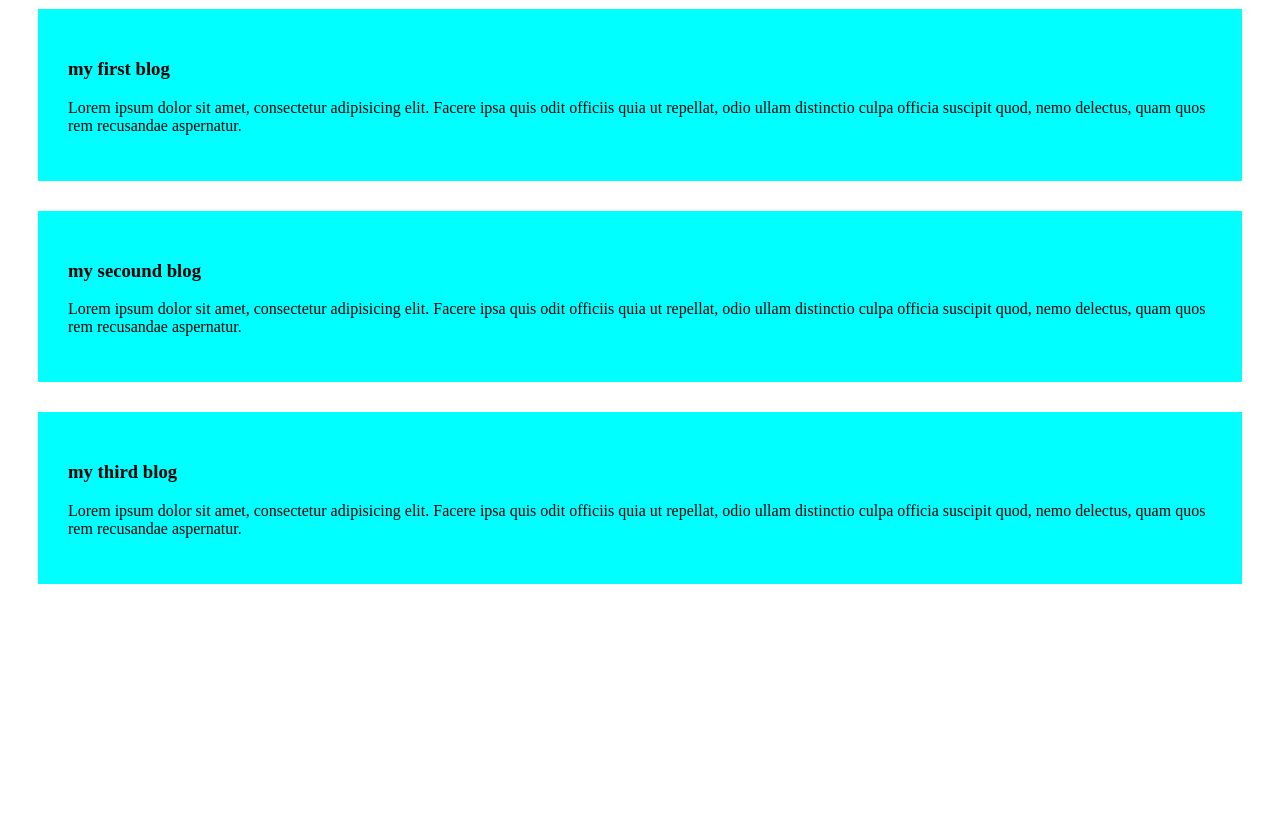
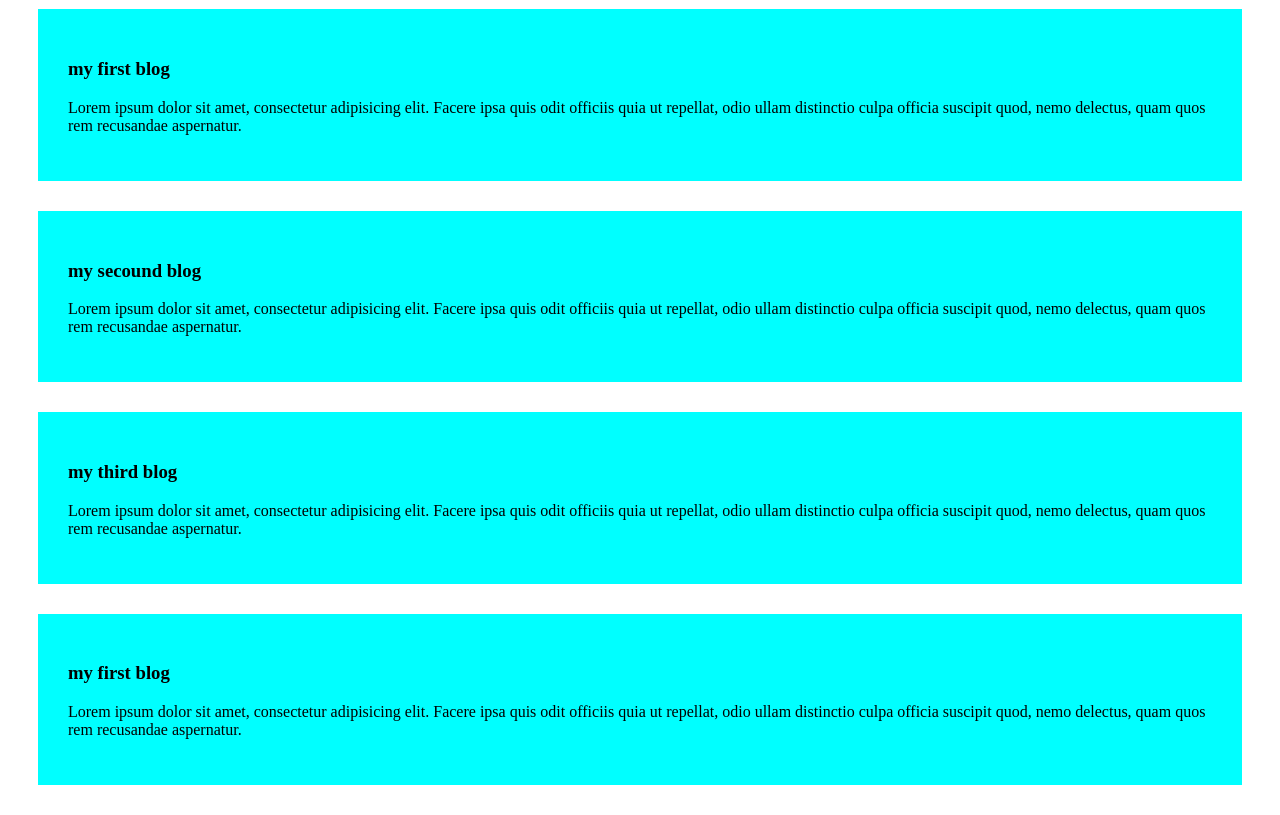
Before and after one commit to SumanChandraDas/my-first-github-ripo, a plain HTML site: page index.html in a window 1280 px wide. Shown: the part 79-894 px from the top of the page. Before the commit the page ends 800 px from the top, so only its background shows below. Drawn offline with Linux system fonts and the light colour scheme.

Commit message:
some code added

```diff
--- a/index.html
+++ b/index.html
@@ -24,6 +24,12 @@
         <h3>my third blog</h3>
         <p>Lorem ipsum dolor sit amet, consectetur adipisicing elit. Facere ipsa quis odit officiis quia ut repellat,
             odio ullam distinctio culpa officia suscipit quod, nemo delectus, quam quos rem recusandae aspernatur.</p>
+
+    </div>
+    <div class="blog">
+        <h3>my first blog</h3>
+        <p>Lorem ipsum dolor sit amet, consectetur adipisicing elit. Facere ipsa quis odit officiis quia ut repellat,
+            odio ullam distinctio culpa officia suscipit quod, nemo delectus, quam quos rem recusandae aspernatur.</p>
     </div>
 </body>
 
```
